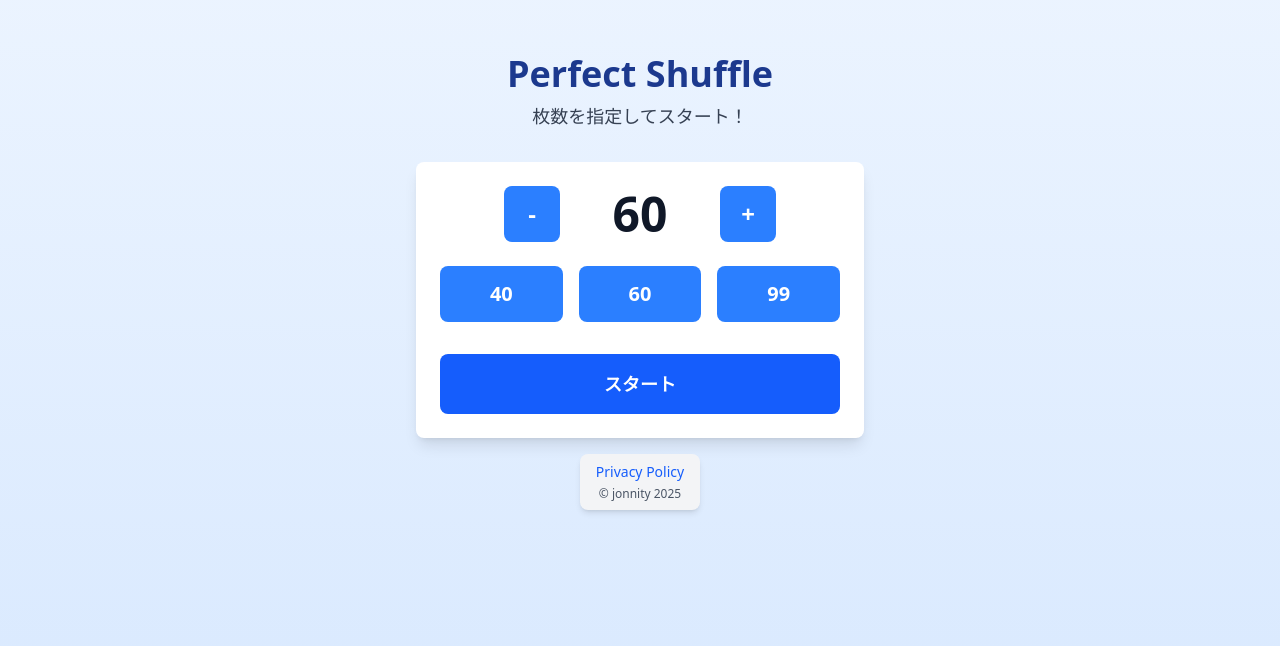
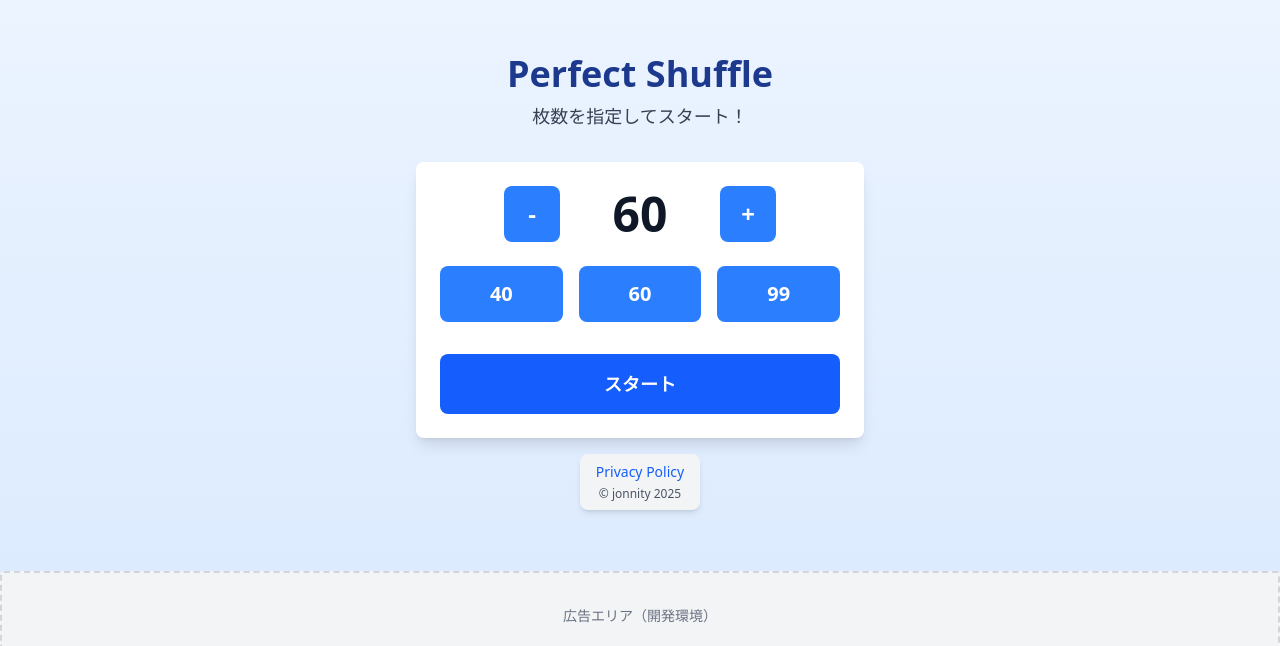
Before and after one commit to jonnity/perfect-shuffle, a React (Vite) app: page / in a window 1280 px wide. Shown: the part 154-800 px from the top of the page. Built offline with nearby package versions, Linux system fonts and the light colour scheme; no server answers.

Commit message:
Revert "V0.0.12"

```diff
--- a/src/shared/components/AdBanner.tsx
+++ b/src/shared/components/AdBanner.tsx
@@ -3,8 +3,8 @@ import { useEffect } from "react"
 /**
  * AdBanner コンポーネント
  * - Google Adsense バナー広告を表示
- * - 開発環境ではテスト広告を表示（data-adtest="on"）
- * - 本番環境では実際の広告を表示
+ * - プロダクション環境でのみ広告を有効化
+ * - 開発環境ではプレースホルダーを表示
  * - レスポンシブ対応
  * - 環境変数から広告ユニットIDを取得
  */
@@ -14,30 +14,34 @@ export function AdBanner() {
   const isProduction = import.meta.env.PROD
 
   useEffect(() => {
-    // 広告IDが設定されている場合のみ広告を表示
-    if (clientId && slotId && window.adsbygoogle) {
+    // プロダクション環境かつ広告IDが設定されている場合のみ広告を表示
+    if (isProduction && clientId && slotId && window.adsbygoogle) {
       window.adsbygoogle.push({})
     }
   }, [])
 
-  // 広告IDが未設定の場合は何も表示しない
-  if (!clientId || !slotId) {
+  // プロダクション環境で広告IDが未設定の場合は何も表示しない
+  if (isProduction && (!clientId || !slotId)) {
     return null
   }
 
   return (
-    <div className="fixed bottom-0 left-0 right-0 flex justify-center p-0 mt-4">
-      <div className="w-full max-w-screen-md">
+    <div className="fixed bottom-0 left-0 right-0 w-full p-0 mt-4 max-h-[75px]">
+      {/* 開発環境ではプレースホルダー、本番環境では実際の広告を表示 */}
+      {!isProduction ? (
+        <div className="flex max-h-[90px] min-h-[90px] items-center justify-center overflow-hidden rounded border-2 border-dashed border-gray-300 bg-gray-100">
+          <p className="text-sm text-gray-500">広告エリア（開発環境）</p>
+        </div>
+      ) : (
         <ins
           className="adsbygoogle"
-          style={{ display: "block", height: "90px", width: "100%" }}
+          style={{ display: "block" }}
           data-ad-client={clientId}
           data-ad-slot={slotId}
           data-ad-format="auto"
           data-full-width-responsive="true"
-          {...(!isProduction && { "data-adtest": "on" })}
         />
-      </div>
+      )}
     </div>
   )
 }
--- a/vite.config.ts
+++ b/vite.config.ts
@@ -11,11 +11,6 @@ export default defineConfig({
       "@": path.resolve(__dirname, "./src"),
     },
   },
-  server: {
-    host: "0.0.0.0", // WSL/devcontainer環境で外部からアクセス可能にする
-    port: 5173,
-    allowedHosts: ["dev.perfect-shuffle.jonnity.com"],
-  },
   // @ts-expect-error - Vite config types don't include test config, but it works at runtime
   test: {
     environment: "jsdom",
```
